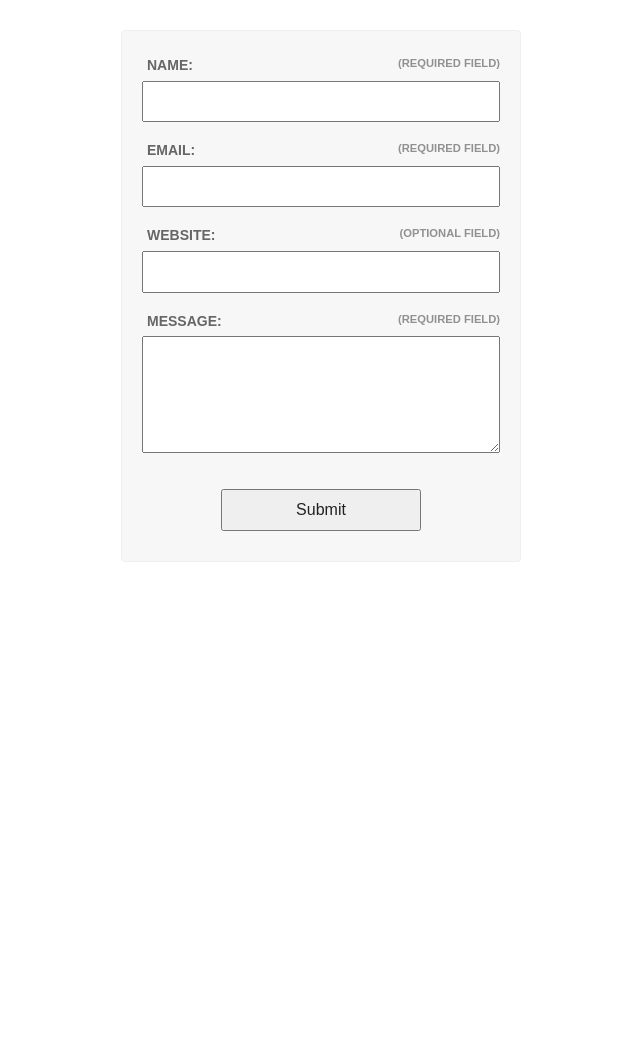
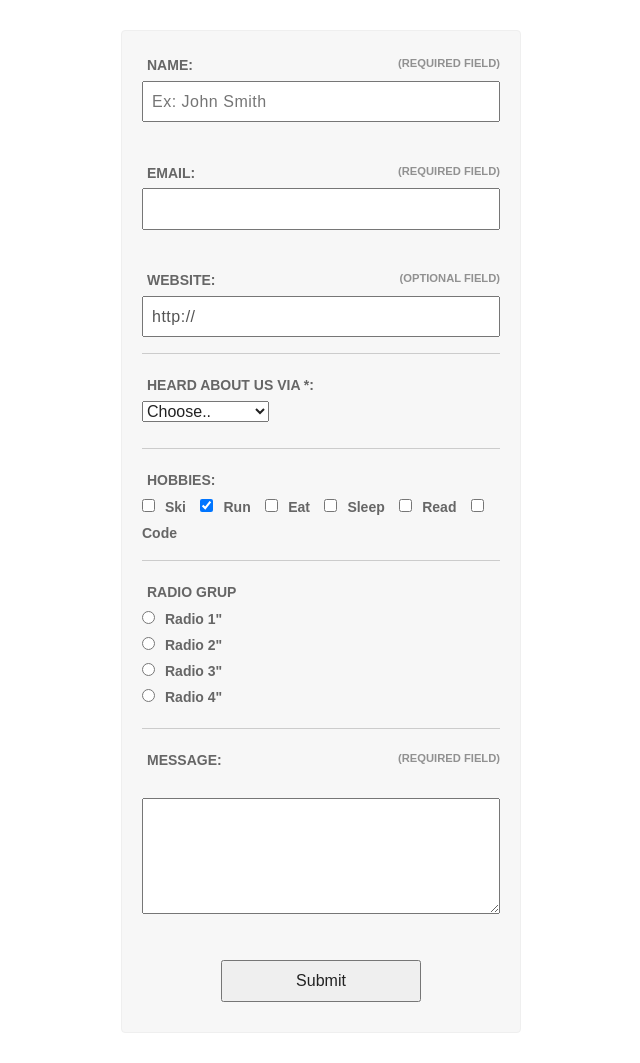
Before and after one commit to simplu27/contact-form.dev, a PHP site: page / in a window 1280 px wide. Shown: the whole page, without its empty margins (319-959 px from the left). Before the commit the page ends 562 px from the top, so only its background shows below. Run offline with PHP 8.4, Linux system fonts and the light colour scheme; some libraries are stand-ins or nearby versions.

Commit message:
radio, select

```diff
--- a/_css/style.css
+++ b/_css/style.css
@@ -118,14 +118,34 @@ textarea {resize: vertical; }
 	max-height: 300px;
 }
 
-input[type=submit] {
+.form-container input[type=submit] {
 	padding: 10px;
 	margin: 30px auto 10px;
 	max-width: 200px;
 }
 
-input[type=submit]:hover {
+.form-container input[type=submit]:hover {
 }
+
+.form-container textarea,
+.form-container select {
+	margin-bottom: 10px;
+}
+
+.radio-container input,
+.radio-container label,
+.checkbox-group label,
+.checkbox-group input
+ {
+	margin: 0 10px 10px 0;
+	padding: 0;
+	display: inline;
+	width: auto;
+	text-transform: none;
+}
+
+
+
 
 /*Parsley Validation*/
 
@@ -141,7 +161,7 @@ input.parsley-error,
 select.parsley-error,
 textarea.parsley-error {
 	color: #B94A48;
-  background-color: #FFEFEF;
+	background-color: #FFF7F7;
 	border: 1px solid #EED3D7;
 	border-left: 4px solid red;
 }
--- a/index.php
+++ b/index.php
@@ -20,15 +20,51 @@
 <div class="center">
 	<div class="form-container">
 		<form id="formx" action="form-result.php" method="post" data-parsley-validate>
-			<label for="name">Name: <span>(Required field)</span></label><input type="text" id="name" name="name" required="" data-parsley-minlength="4">
+
+			<label for="name">Name: <span>(Required field)</span></label><input type="text" id="name" name="name" required="" data-parsley-minlength="4" placeholder="Ex: John Smith">
+		<br>
 			<label for="email">Email: <span>(Required field)</span></label><input type="email" id="email" name="email" required="">
-			<label for="url">Website: <span>(Optional field)</span></label><input type="text" id="url" name="url">
+		<br>
+			<label for="url">Website: <span>(Optional field)</span></label><input type="text" id="url" name="url" value="http://">
+		<hr>
+			<label for="heard">Heard about us via *:</label>
+			<select id="heard" name="heard" required="">
+				<option value="">Choose..</option>
+				<option value="press">Press</option>
+				<option value="net">Internet</option>
+				<option value="mouth">Word of mouth</option>
+				<option value="other">Other..</option>
+			</select>
+		<br>
+		<hr>
+			<label for="hobbies">Hobbies:</label>
+			<div class="checkbox-group">
+				<label><input name="hobbies[]" id="hobby1" value="ski" type="checkbox">Ski</label>
+			    <label><input name="hobbies[]" id="hobby2" value="run" type="checkbox" checked>Run</label>
+			    <label><input name="hobbies[]" id="hobby3" value="eat" type="checkbox">Eat</label>
+			    <label><input name="hobbies[]" id="hobby4" value="sleep" type="checkbox">Sleep</label>
+			    <label><input name="hobbies[]" id="hobby5" value="read" type="checkbox">Read</label>
+			    <label><input name="hobbies[]" id="hobby6" value="code" type="checkbox">Code</label>
+			</div><!-- checkbox-group -->
+		<hr>
+
+			<label >Radio Grup</label>
+			<div class='radio-container'>
+				<label><input type="radio"  name="radiox" value="Round1">Radio 1"</label><br>
+				<label><input type="radio"  name="radiox" value="Round2">Radio 2"</label><br>
+				<label><input type="radio"  name="radiox" value="Round3">Radio 3"</label><br>
+				<label><input type="radio"  name="radiox" value="Round4">Radio 4"</label><br>
+			</div>
+
+		<hr>
 			<label for="message">Message: <span>(Required field)</span></label>
+		<br>
+			<textarea name="message" id="message" cols="50" rows="4" required=""></textarea>
+		<br>
+			<input style="display:none;" type="text" id="fake" name="fake" value="x">
 
-			<textarea name="message" id="message" cols="50" rows="4" required=""></textarea>
+			<input type="submit" name="submit" id="submit" value="Submit">
 
-			<input style="display:none;" type="text" id="fake" name="fake">
-			<input type="submit" name="submit" id="submit" value="Submit">
 		</form>
 	</div><!-- form-container -->
 </div><!-- center -->
```
Lines whose indentation alone changed are shown as unchanged.
